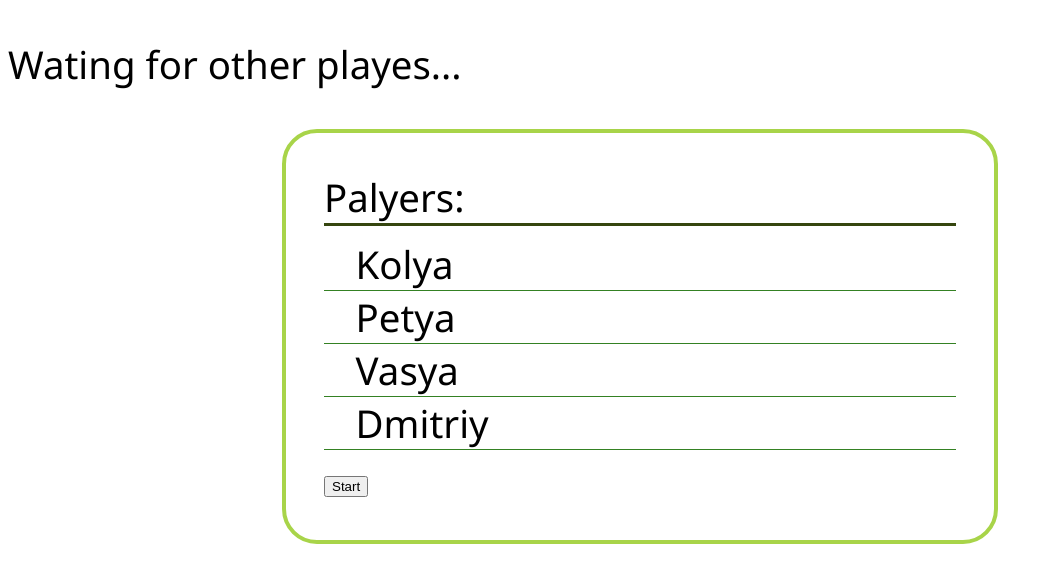
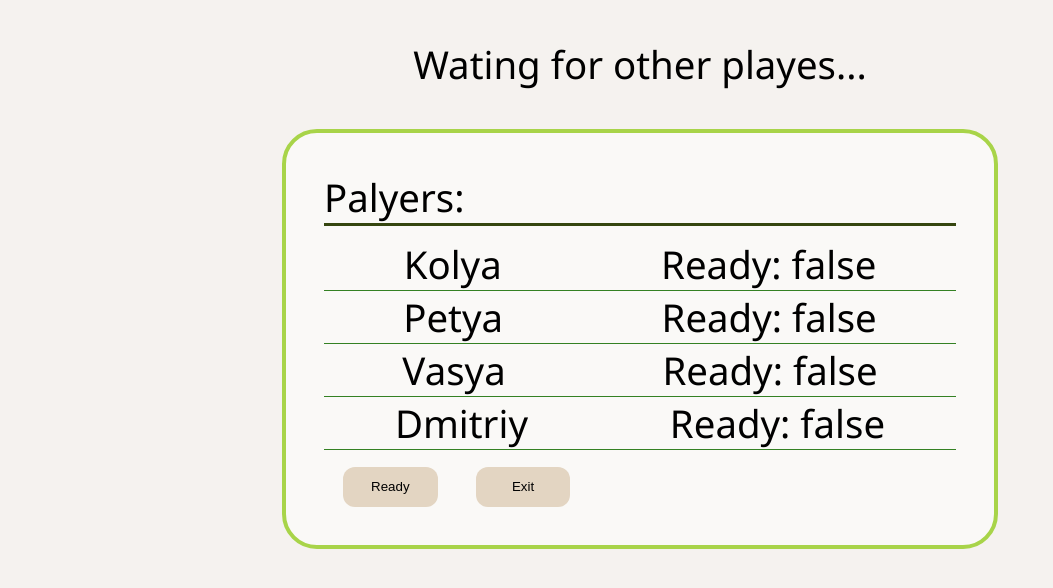
Before and after one commit to denvery31/Vue_js_test, a Vue app: page / in a window 1280 px wide. Shown: the top 588 px of the page, without its empty margins (0-1053 px from the left). Built offline with nearby package versions, Linux system fonts and the light colour scheme.

Commit message:
addedd more css || button prev

```diff
--- a/src/App.vue
+++ b/src/App.vue
@@ -1,13 +1,27 @@
 <template>
-  <p>Wating for other playes...</p>
+  <p class="headder">Wating for other playes...</p>
   <div class="p_block">
     <p class="p_top">Palyers:</p>
     <div class="p_playres">
       <div v-for="player in palyers" :key="player.name" class="player">
         <p>{{ player.name }}</p>
+        <p>Ready: {{ player.ready }}</p>
       </div>
     </div>
-    <button>Start</button>
+    <div class="btn">
+      <button
+        @click="
+          this.palyers[this.your_id].ready
+            ? make_all_not_ready()
+            : make_all_ready()
+        "
+        class="btn_ready"
+      >
+        {{ this.palyers[this.your_id].ready ? "Canel" : "Ready" }}
+      </button>
+      <button v-if="!each_player_ready()" class="btn_exit">Exit</button>
+      <button v-if="each_player_ready()" class="btn_start">Start</button>
+    </div>
   </div>
 </template>
 
@@ -17,28 +31,52 @@ export default {
 
   data() {
     return {
+      your_id: 1,
       palyers: [
         {
           name: "Kolya",
           age: 25,
+          ready: false,
         },
         {
           name: "Petya",
           age: 20,
+          ready: false,
         },
         {
           name: "Vasya",
           age: 30,
+          ready: false,
         },
         {
           name: "Dmitriy",
           age: 12,
+          ready: false,
         },
       ],
     };
   },
 
-  methods: {},
+  methods: {
+    each_player_ready() {
+      for (let player of this.palyers) {
+        if (!player.ready) {
+          return false;
+        }
+      }
+      return true;
+    },
+    make_all_ready() {
+      this.palyers.forEach((player) => {
+        player.ready = true;
+      });
+    },
+    make_all_not_ready() {
+      this.palyers.forEach((player) => {
+        player.ready = false;
+      });
+    },
+  },
 };
 </script>
 
@@ -47,6 +85,11 @@ export default {
 body {
   font-family: "Noto Sans", sans-serif;
   font-size: 2.4rem;
+  background-color: rgb(245, 242, 239);
+}
+
+.headder {
+  text-align: center;
 }
 
 .p_playres {
@@ -60,6 +103,7 @@ body {
 
 .p_playres > .player {
   border-bottom: 0.1rem solid rgb(52, 129, 35);
+  display: flex;
 }
 
 .p_top {
@@ -76,5 +120,21 @@ body {
 
   border: 0.3rem solid rgb(168, 212, 73);
   border-radius: 35px;
+
+  background-color: rgba(255, 255, 255, 0.496);
+}
+
+.btn button {
+  border: none;
+  padding: 2%;
+  border-radius: 12px;
+  width: 15%;
+  margin: 0 3%;
+  background-color: rgb(227, 213, 194);
+}
+
+.btn button:hover {
+  opacity: 80%;
+  cursor: pointer;
 }
 </style>
```
